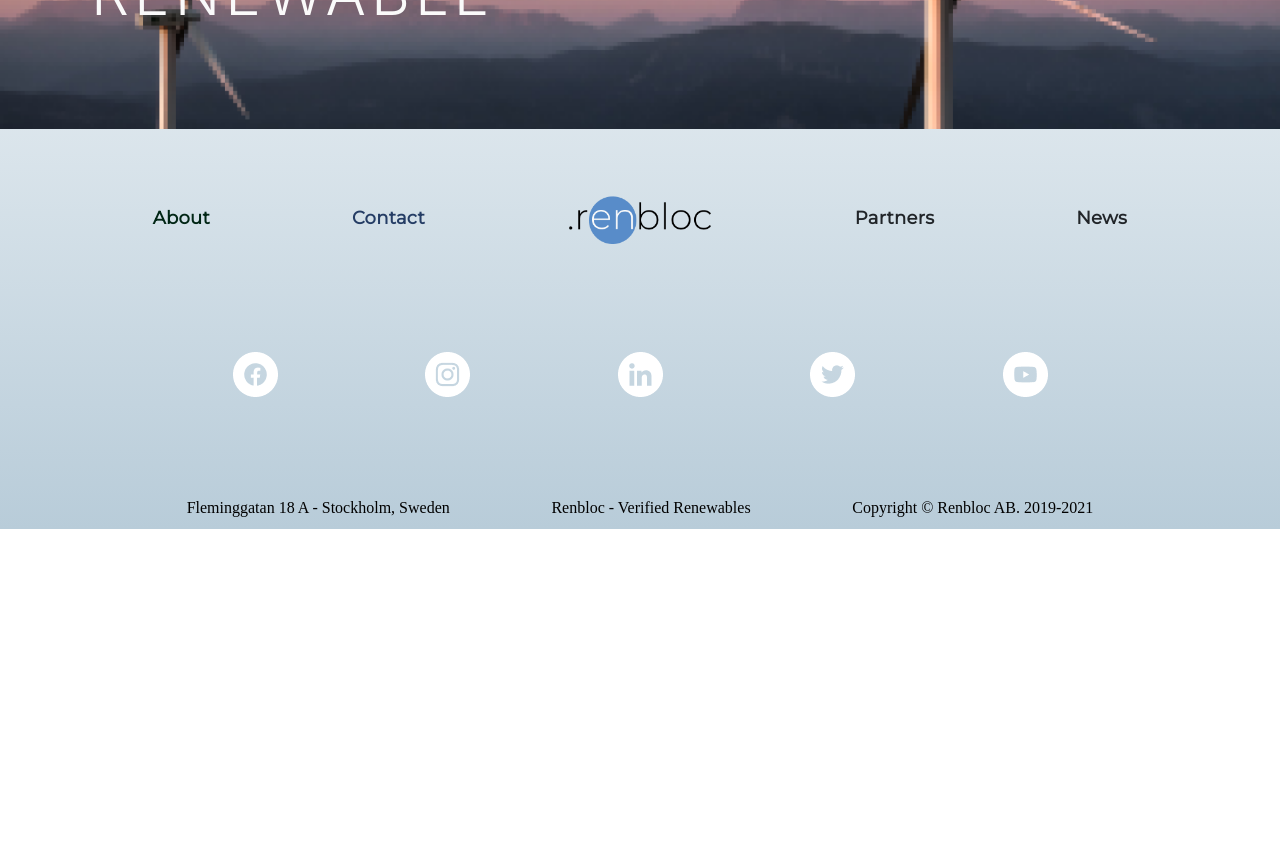
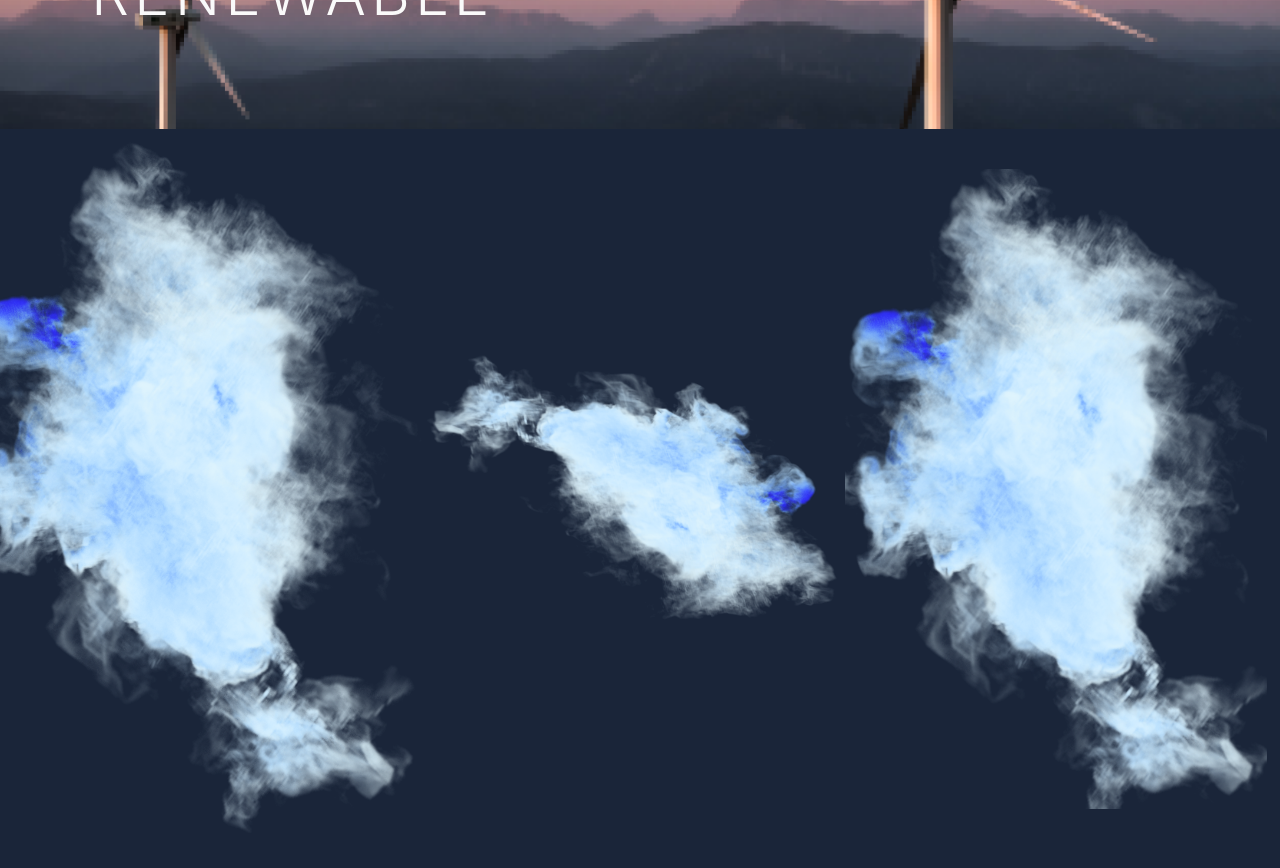
Before and after one commit to AwesomeCodeClimber/Renewable-Energy-Measurement-Service, a React (Create React App) app in the folder frontend/: page /home in a window 1280 px wide. Shown: the part 360-1228 px from the top of the page. Before the commit the page ends 889 px from the top, so only its background shows below. Built offline with nearby package versions, Linux system fonts and the light colour scheme; a web font is replaced by a local one.

Commit message:
configure homepage

```diff
--- a/frontend/src/Main/new/Homepage/mainhomepage.js
+++ b/frontend/src/Main/new/Homepage/mainhomepage.js
@@ -1,8 +1,18 @@
 import React from 'react'
+import OfferSection from '../Public/offersection'
+import Cloud from '../Public/cloud'
+import { Container } from 'react-bootstrap'
 
 export default function MainHomepage() {
     return (
-        <>
-        </>
+        <div className="homepage">
+            <Container>
+
+            </Container>
+
+            <Cloud />
+
+            <OfferSection />
+        </div>
     )
 }
--- a/frontend/src/Style.css
+++ b/frontend/src/Style.css
@@ -1,5 +1,3 @@
-
-
 
 .header {
     width: 100%;
@@ -176,9 +174,9 @@ font-weight: 300 !important;
 }
 
 
-/* About & Client Section */
+/* About & Client & Homepage Section */
 
-.about, .client {
+.about, .client, .homepage {
     width: 100%;
     height: 2923px;
     background: #1A2539;
```
